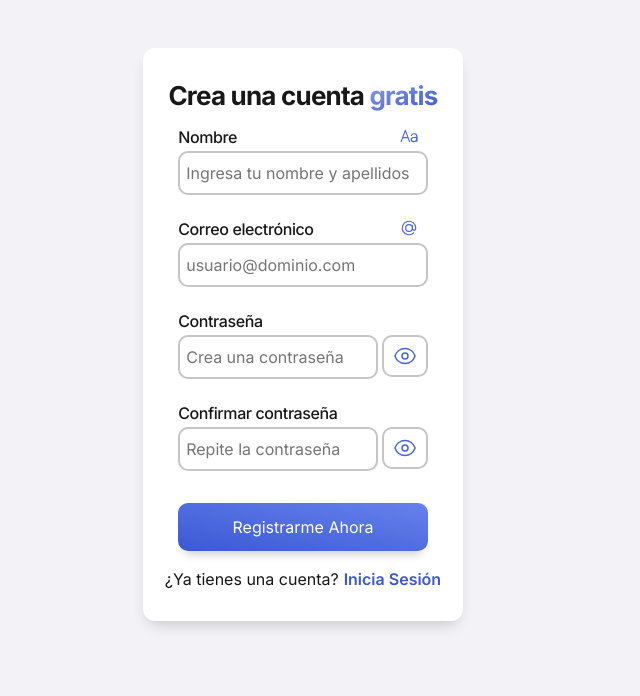
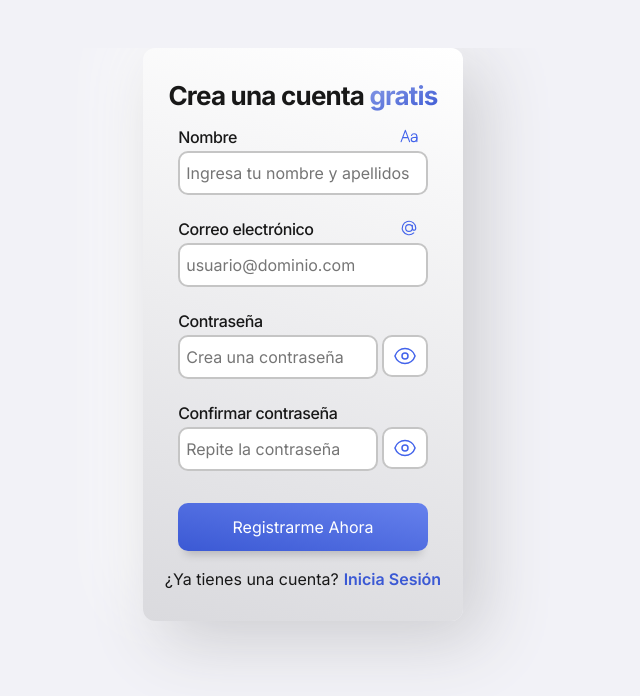
Before and after one commit to ValenciaArcega/sigma, a React (Vite) app: page / in a window 1280 px wide. Both pictures are taken after typing "Sample", "Sample123" into the empty fields and a click on the button "Registrate". Shown: the top 696 px of the page, without its empty margins (337-977 px from the left). Built offline with nearby package versions, Linux system fonts and the light colour scheme; no server answers.

Commit message:
feature: new style forms on shadows effect, also some little issues

```diff
--- a/App.css
+++ b/App.css
@@ -52,6 +52,7 @@ input {
   flex-direction: column;
   align-items: center;
   justify-content: center;
+  background-color: #f2f2f7;
 }
 
 .login {
@@ -61,8 +62,11 @@ input {
   padding: 24px 0;
   align-items: center;
   flex-direction: column;
-  background-color: #fff;
-  box-shadow: 0px 10px 10px -6px rgba(100, 75, 229, 0.35);
+  background: linear-gradient(345deg, #ffffff, #dadade);
+  box-shadow: 18px 18px 69px #cbcbcf,
+    -18px -18px 69px #ffffff;
+  /* background-color: #fff;
+  box-shadow: 0px 10px 10px -6px rgba(100, 75, 229, 0.35); */
 }
 
 .login-img {
@@ -213,10 +217,11 @@ input {
   /* height: 100vh; */
   margin-top: 3rem;
   /* padding-top: 3rem; */
-  padding-bottom: 2rem;
+  padding-bottom: 5rem;
   display: flex;
   align-items: center;
   justify-content: center;
+  background-color: #f2f2f7;
 }
 
 .signUpForm {
@@ -229,7 +234,10 @@ input {
   flex-direction: column;
   place-items: center;
   background-color: #fff;
-  box-shadow: 0px 8px 16px -6px rgba(0, 0, 0, 0.2);
+  /* box-shadow: 0px 8px 16px -6px rgba(0, 0, 0, 0.2); */
+  background: linear-gradient(195deg, #ffffff, #dadade);
+  box-shadow: 18px 18px 69px #cbcbcf,
+    -18px -18px 69px #ffffff;
 }
 
 .signUpForm-title {
@@ -322,7 +330,7 @@ input {
   display: grid;
   overflow-y: hidden;
   grid-template-columns: 80% 1fr;
-  background-color: #fff;
+  background-color: transparent;
 }
 
 .btn-showPass,
```
